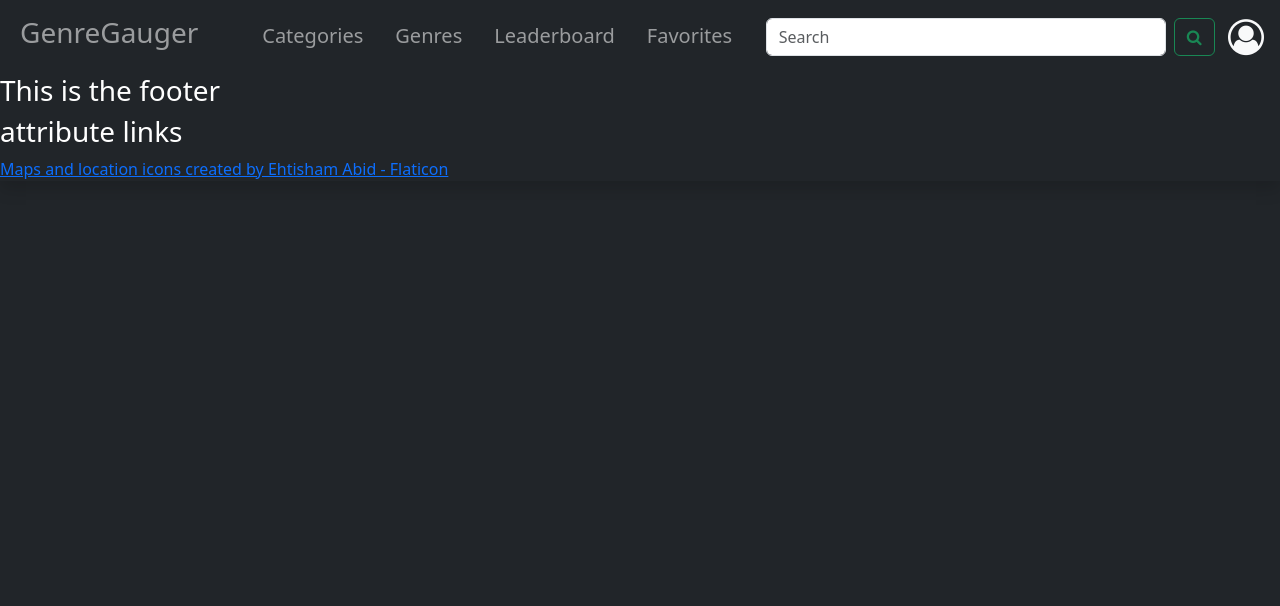
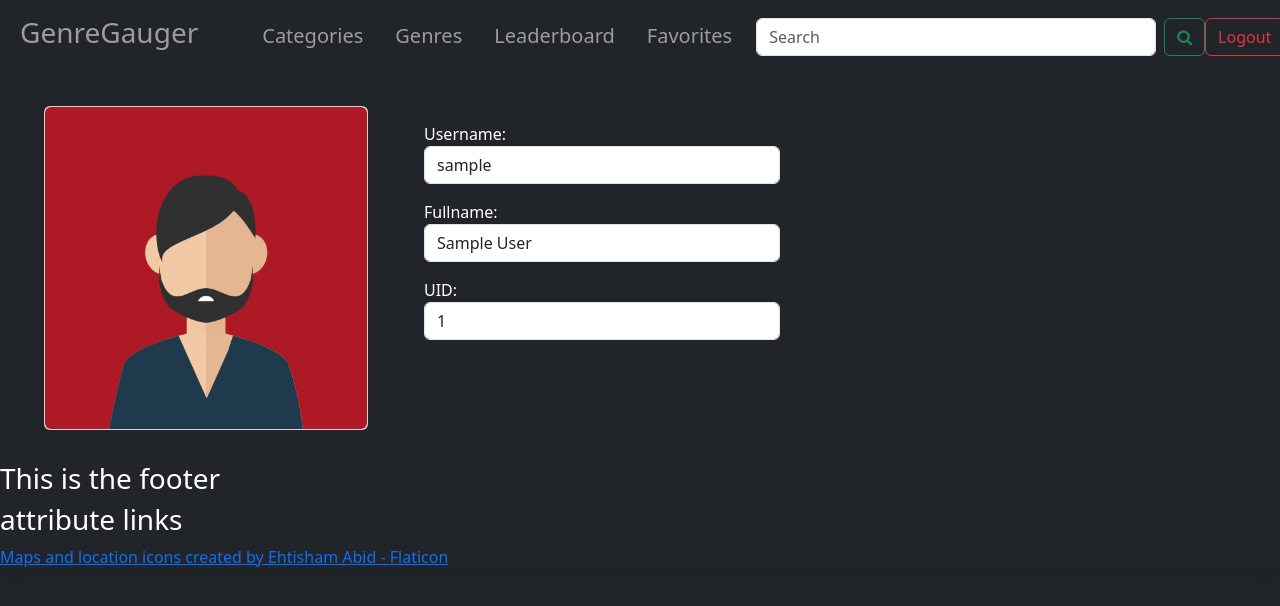
Before and after one commit to Primus46/GenreGauger, a PHP site: page /AccountPage.php in a window 1280 px wide; the page is wider, and only the part inside the window is pictured. Shown: the top 606 px of that part. Run offline with PHP 8.4, Linux system fonts and the light colour scheme; the visitor is signed in with stand-in values (Sample User, id 1).

Commit message:
reviews done & log out function & button added

```diff
--- a/Account_Page/AccountPage.php
+++ b/Account_Page/AccountPage.php
@@ -8,6 +8,12 @@
     <body class="text-bg-dark">
         <?php require '../Reuseable_Components/navbar/navbar.php';?>
 
+        <div class="container mx-3 my-3">
+          <div class="row my-auto justify-content-left d-flex ">
+              <?php include "../Reuseable_Components/ProfileCard.php" ;?>
+          </div>
+        </div>
+
         <?php include '../Reuseable_Components/footer/footer.php';?>
     </body>
 </html>
--- a/Reuseable_Components/DetailsScreen.php
+++ b/Reuseable_Components/DetailsScreen.php
@@ -7,6 +7,8 @@
         $results = $conn->query($sql);
         $fetch = mysqli_fetch_assoc($results);
 
+
+        $_SESSION["genre_id"]=$ID;
     }else{
         header('Location: ../Home_Page/HomePage.php');
     }
--- /dev/null
+++ b/Reuseable_Components/ProfileCard.php
@@ -0,0 +1,24 @@
+<div class="col-4 my-3">
+    <div class="card mx-3">
+        <div class="card-img-top text-center">
+        <img src="../images/man.png" class="img-fluid" style="border-radius: 6px;">
+        </div>
+    </div>
+</div>
+
+<div class="col-4 mx-3 my-3">
+    <div class="my-3">
+        <label>Username:</label>
+        <label class="form-control"><?php echo $_SESSION['username']; ?></label>
+    </div>
+
+    <div class="my-3">
+        <label>Fullname:</label>
+        <label class="form-control"><?php echo $_SESSION['fullname']; ?></label>
+    </div>
+
+    <div class="my-3">
+        <label>UID:</label>
+        <label class="form-control"><?php echo $_SESSION['user_id']; ?></label>
+    </div>
+</div>
--- a/Reuseable_Components/navbar/navbar.php
+++ b/Reuseable_Components/navbar/navbar.php
@@ -40,7 +40,8 @@
                     <button class="btn btn-outline-success m3- 4" type="submit"><i class="fa fa-search"></i></button>
                 </form>
                 <?php
-                    if(isset($_SESSION["username"])){
+                    if(isset($_SESSION["username"], $_SESSION['user_id'])){
+                        include "navbuttons/LogoutButton.php";
                         include "navbuttons/ProfileButton.php";
                     }
                     else{
--- /dev/null
+++ b/Reuseable_Components/navbar/navbuttons/LogoutButton.php
@@ -0,0 +1,3 @@
+<a href="../Sign-up_Log-in_Page/Logout.php">
+    <button type="button" class="btn btn-outline-danger me-2">Logout</button>
+</a>
--- a/Review_Process/IndividualReview.php
+++ b/Review_Process/IndividualReview.php
@@ -1,6 +1,8 @@
 <h4>  <?php echo "Welcome ".$_SESSION['username'];?></h4>
+<?php $_SESSION['genre_id'];?>
+<?php $_SESSION['user_id'];?>
 <h6>Review form</h6>
-<form method = "POST" action="review_process.php">
+<form method = "POST" action="../Review_Process/ReviewProcess.php">
     <div class="form-group">
     <label for="title">Title:</label>
     <input type="text" class="form-control" id="title" placeholder="Review Title" name="title">
--- a/Sign-up_Log-in_Page/LoginProcess.php
+++ b/Sign-up_Log-in_Page/LoginProcess.php
@@ -7,11 +7,12 @@
     $results = $conn->query($sql);
     if(mysqli_num_rows($results) > 0){
         $row = mysqli_fetch_array($results);
-        $UserID = $row["user_id"];
+        $userid = $row["user_id"];
         $fullname= $row["fname"].' '.$row["lname"];
         $_SESSION["fullname"] = $fullname;
         $username = $row["username"];
         $_SESSION["username"]=$username;
+        $_SESSION["user_id"]=$userid;
         $hash = $row["password"];
         if(password_verify($password,$hash)){
             echo "password match ...";
--- /dev/null
+++ b/Sign-up_Log-in_Page/Logout.php
@@ -0,0 +1,6 @@
+<?php
+    session_start();
+    unset($_SESSION['username'], $_SESSION['user_id']);
+
+    header('location:../Home_Page/HomePage.php');
+?>
--- a/Sign-up_Log-in_Page/RegisterProcess.php
+++ b/Sign-up_Log-in_Page/RegisterProcess.php
@@ -6,7 +6,8 @@
     $username = $_POST["username"];
     $pwd = $_POST["password"];
     $password = password_hash($pwd,PASSWORD_DEFAULT);
-    $sql = "INSERT INTO user_data(fname,lname,email, username, password) VALUES ('".$fname."','".$lname."','".$email."','".$username."','".$password."')";
+    $sql = "INSERT INTO user_data(fname,lname,email, username, password)
+    VALUES ('".$fname."','".$lname."','".$email."','".$username."','".$password."')";
 
     if($conn->query($sql) === TRUE) {
         // echo "The following informations are submitted: ";
```
Also changed, not shown: Genres_Data/DataFunctions.php (+17 -0 lines), Reuseable_Components/ReviewsScreen.php (+4 -4 lines), Review_Process/ReviewProcess.php (+11 -7 lines), Genres_Page/DetailsPage.php (line endings or trailing spaces), images/man.png (added).
